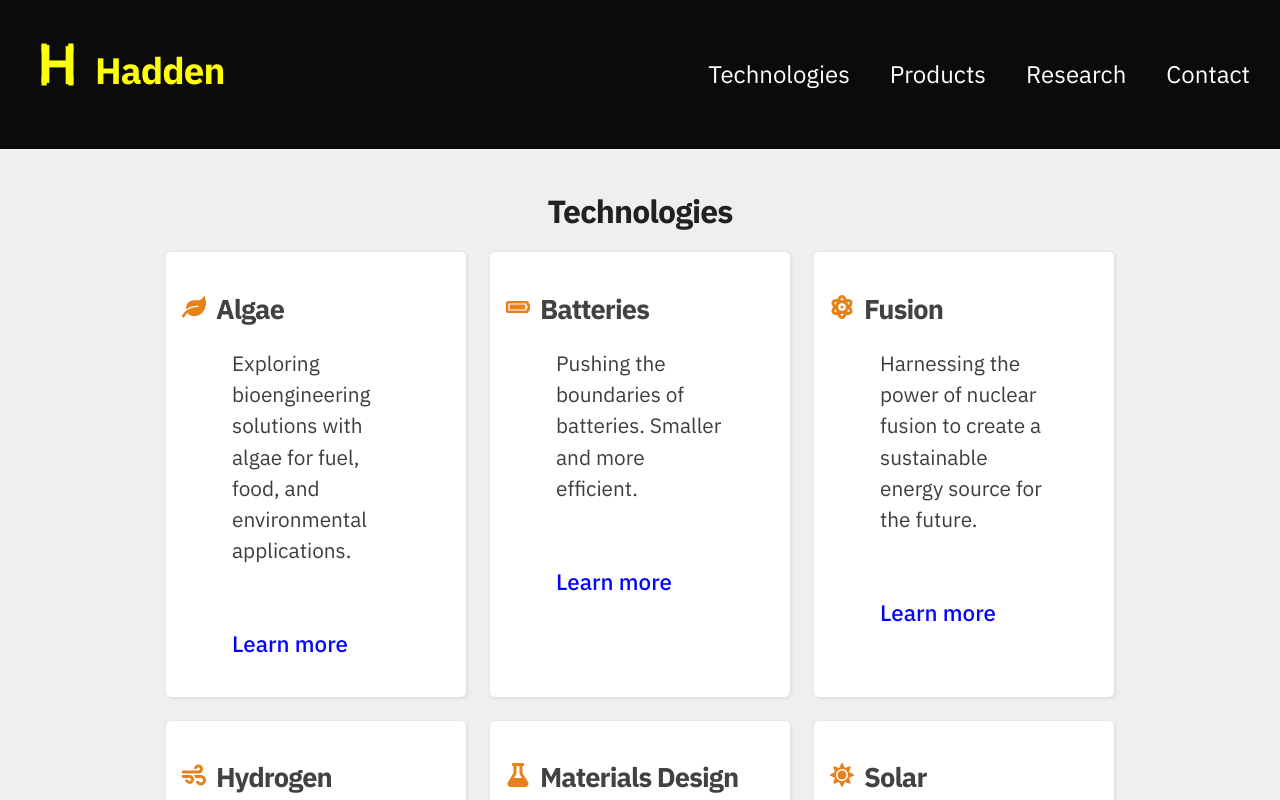
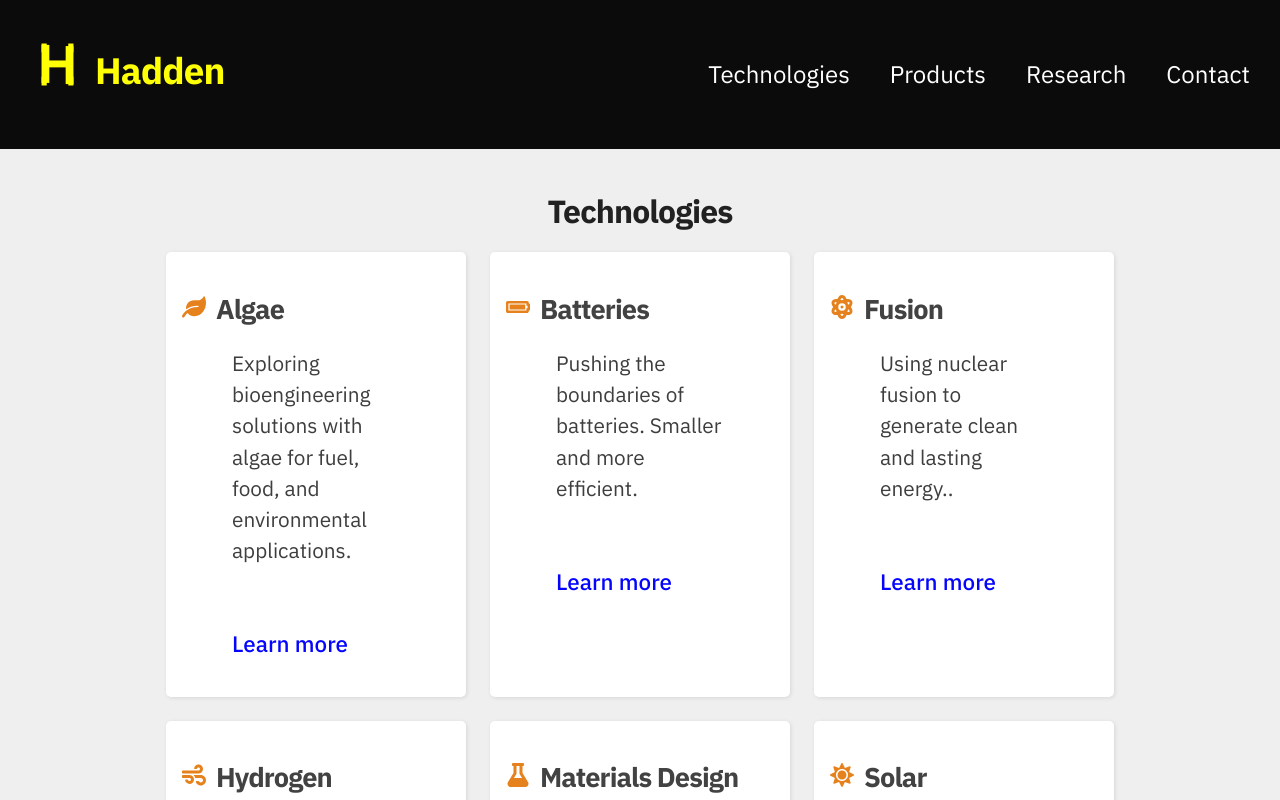
Before and after one commit to kironroy/hadden-industries-site, a React (Create React App) app: page /tech in a window 1280 px wide. Shown: the top 800 px of the page. Built offline with nearby package versions, Linux system fonts and the light colour scheme.

Commit message:
Update Tech.js
+ Simpler language.

```diff
--- a/src/pages/Tech.js
+++ b/src/pages/Tech.js
@@ -63,8 +63,7 @@ const techData = [
   },
   {
     title: "Fusion",
-    description:
-      "Harnessing the power of nuclear fusion to create a sustainable energy source for the future.",
+    description: "Using nuclear fusion to generate clean and lasting energy..",
     link: "/fusion",
     icon: <FaAtom className="icon-style" />,
   },
```
